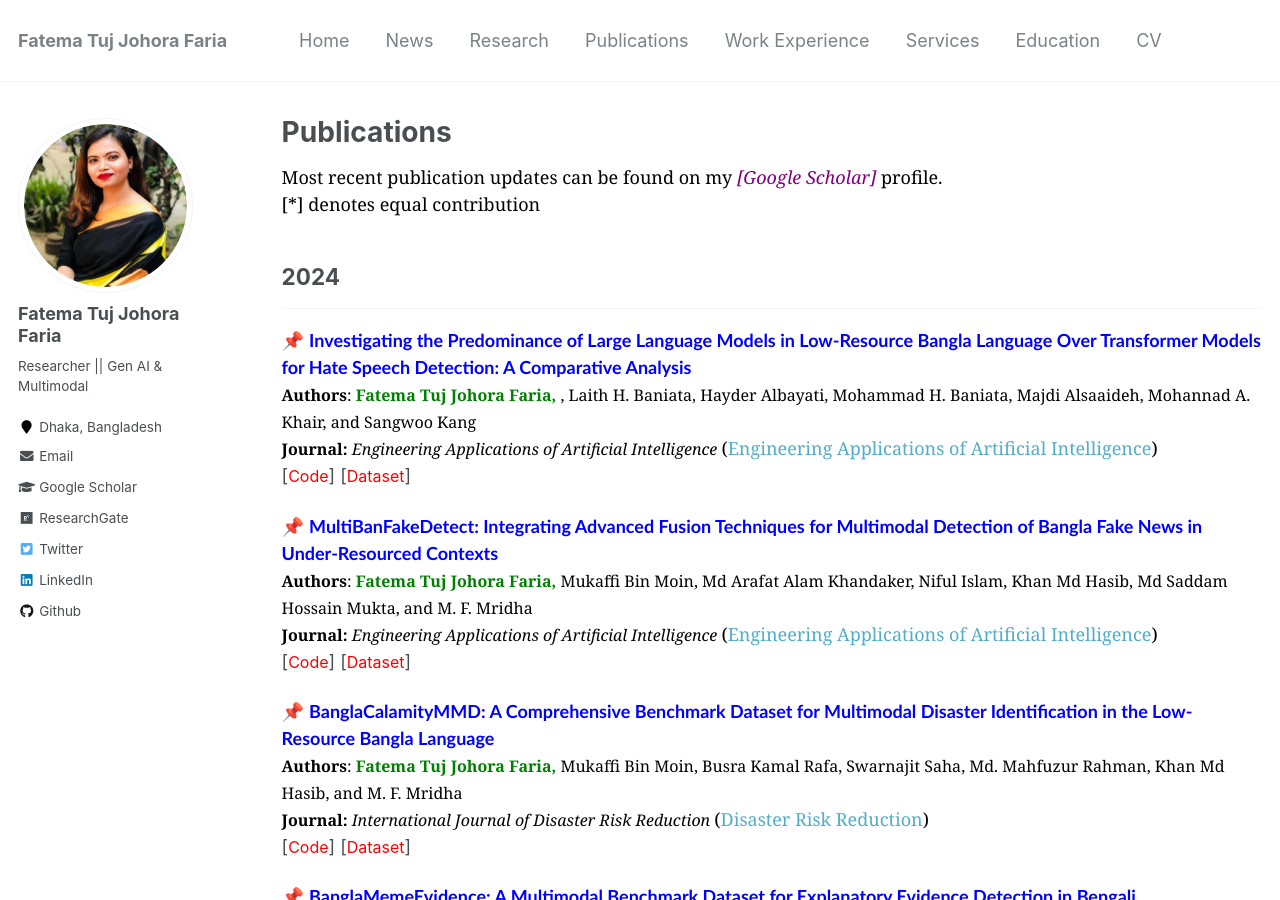
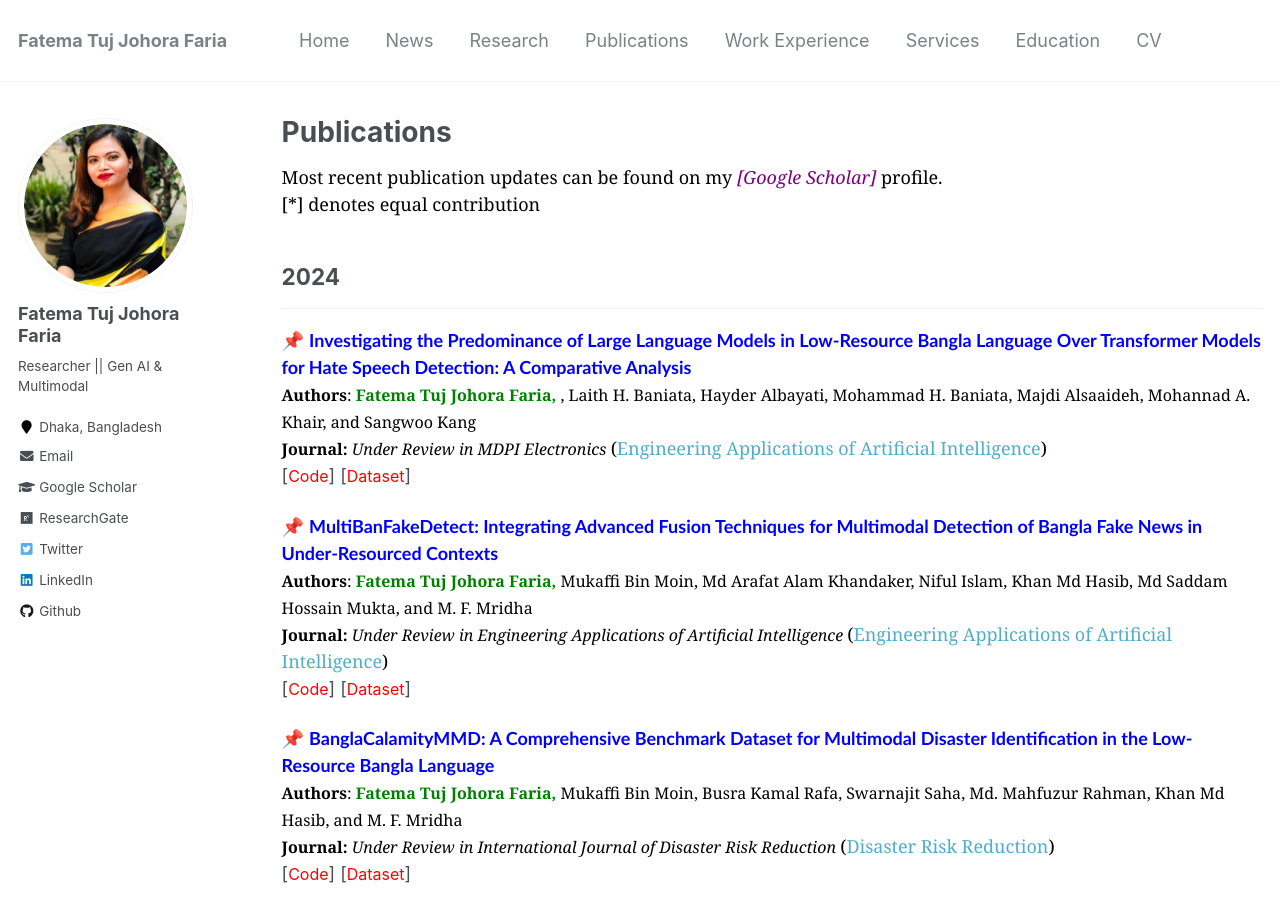
Before and after one commit to fatemafaria142/fatemafaria142.github.io, a Jekyll site: the page built from _pages/publications.md, in a window 1280 px wide and 900 px high. Built offline with Jekyll 4.4.1, drawn with Linux system fonts in a browser that asks for light colours.

```diff
--- a/_pages/publications.md
+++ b/_pages/publications.md
@@ -17,7 +17,7 @@ author_profile: true
 </span>
 <br>
 <span style="color:black;font-family:Georgia">
-	<font size="3"><strong>Journal:</strong><em> Engineering Applications of Artificial Intelligence </em></font>  ([Engineering Applications of Artificial Intelligence](https://www.sciencedirect.com/journal/engineering-applications-of-artificial-intelligence))
+	<font size="3"><strong>Journal:</strong><em> Under Review in MDPI Electronics </em></font>  ([Engineering Applications of Artificial Intelligence](https://www.mdpi.com/journal/electronics))
 </span>
 <br>
 [[<span style ="color:red"><font size="3">Code</font></span>](https://github.com/fatemafaria142/MultiBanFakeDetect-An-Extensive-Benchmark-Dataset-for-Multimodal-Bangla-Fake-News-Detection)] [[<span style ="color:red"><font size="3">Dataset</font></span>](https://data.mendeley.com/datasets/k5pbz9795f/1)]
@@ -29,7 +29,7 @@ author_profile: true
 </span>
 <br>
 <span style="color:black;font-family:Georgia">
-	<font size="3"><strong>Journal:</strong><em> Engineering Applications of Artificial Intelligence </em></font>  ([Engineering Applications of Artificial Intelligence](https://www.sciencedirect.com/journal/engineering-applications-of-artificial-intelligence))
+	<font size="3"><strong>Journal:</strong><em> Under Review in Engineering Applications of Artificial Intelligence </em></font>  ([Engineering Applications of Artificial Intelligence](https://www.sciencedirect.com/journal/engineering-applications-of-artificial-intelligence))
 </span>
 <br>
 [[<span style ="color:red"><font size="3">Code</font></span>](https://github.com/fatemafaria142/MultiBanFakeDetect-An-Extensive-Benchmark-Dataset-for-Multimodal-Bangla-Fake-News-Detection)] [[<span style ="color:red"><font size="3">Dataset</font></span>](https://data.mendeley.com/datasets/k5pbz9795f/1)]
@@ -43,7 +43,7 @@ author_profile: true
 </span>
 <br>
 <span style="color:black;font-family:Georgia">
-	<font size="3"><strong>Journal:</strong><em> International Journal of Disaster Risk Reduction </em></font>  ([Disaster Risk Reduction](https://www.sciencedirect.com/journal/international-journal-of-disaster-risk-reduction))
+	<font size="3"><strong>Journal:</strong><em> Under Review in International Journal of Disaster Risk Reduction </em></font>  ([Disaster Risk Reduction](https://www.sciencedirect.com/journal/international-journal-of-disaster-risk-reduction))
 </span>
 <br>
 [[<span style ="color:red"><font size="3">Code</font></span>](https://github.com/Mukaffi28/BanglaCalamityMMD-A-Comprehensive-Benchmark-Dataset-for-Multimodal-Disaster-Identification)] [[<span style ="color:red"><font size="3">Dataset</font></span>](https://data.mendeley.com/datasets/7dggbjn5sd/1)]
```
Also changed, not shown: _pages/education.md (+3 -2 lines), 1 other file.
